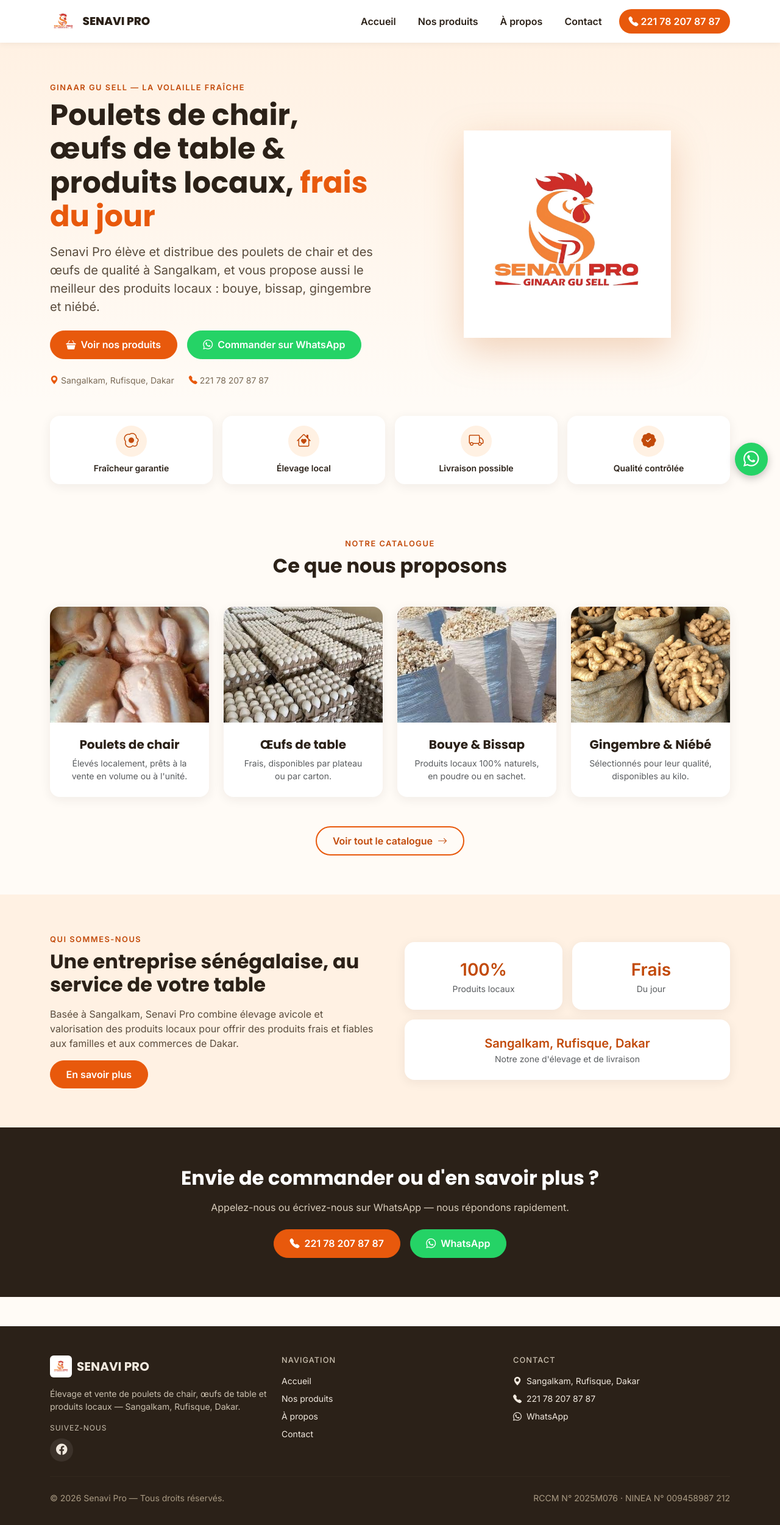
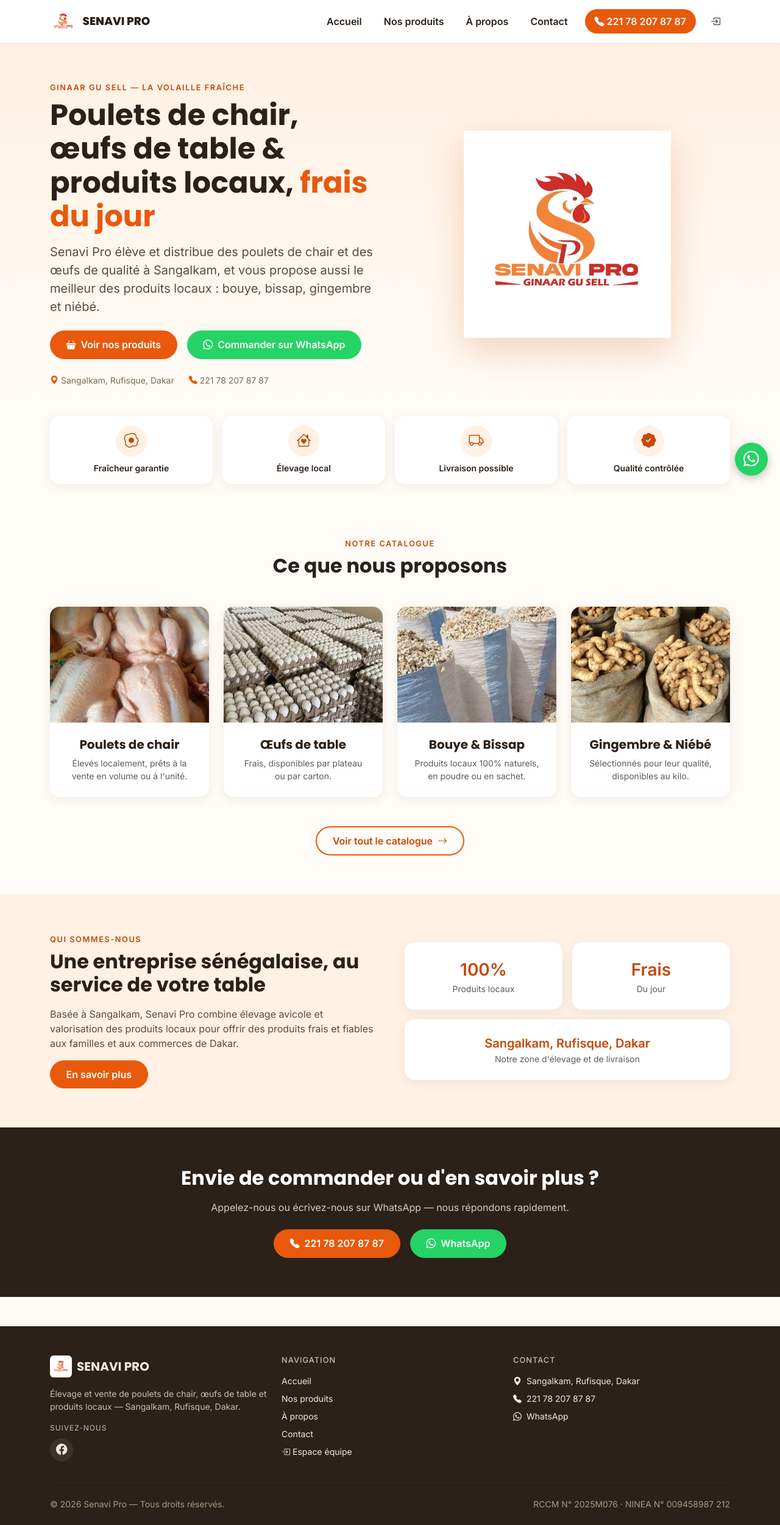
Before and after one commit to Bayegaye/senavipro, a Flask app: page / in a window 1280 px wide. Shown: the whole page at 61% size. Before the commit the page ends 2463 px from the top, so only its background shows below. Run offline with Flask 3, Linux system fonts and the light colour scheme; parts of the project's set-up code (start-up, migrations or seed data) failed here and were passed over; some libraries are stand-ins or nearby versions.

Commit message:
Update public_base.html

```diff
--- a/templates/public_base.html
+++ b/templates/public_base.html
@@ -122,6 +122,11 @@
         <li class="nav-item"><a class="nav-link {% if request.endpoint=='apropos_public' %}active{% endif %}" href="{{ url_for('apropos_public') }}">À propos</a></li>
         <li class="nav-item"><a class="nav-link {% if request.endpoint=='contact_public' %}active{% endif %}" href="{{ url_for('contact_public') }}">Contact</a></li>
         <li class="nav-item ms-lg-2"><a class="nav-link sp-nav-cta" href="tel:+{{ company_info.phone_intl }}"><i class="bi bi-telephone-fill me-1"></i>{{ company_info.phone }}</a></li>
+        <li class="nav-item ms-lg-1">
+          <a class="nav-link" href="{{ url_for('login') }}" title="Espace équipe (connexion)" aria-label="Espace équipe (connexion)">
+            <i class="bi bi-box-arrow-in-right"></i>
+          </a>
+        </li>
       </ul>
     </div>
   </div>
@@ -169,6 +174,7 @@
           <li><a href="{{ url_for('produits_public') }}">Nos produits</a></li>
           <li><a href="{{ url_for('apropos_public') }}">À propos</a></li>
           <li><a href="{{ url_for('contact_public') }}">Contact</a></li>
+          <li><a href="{{ url_for('login') }}"><i class="bi bi-box-arrow-in-right me-1"></i>Espace équipe</a></li>
         </ul>
       </div>
       <div class="col-md-4">
```
